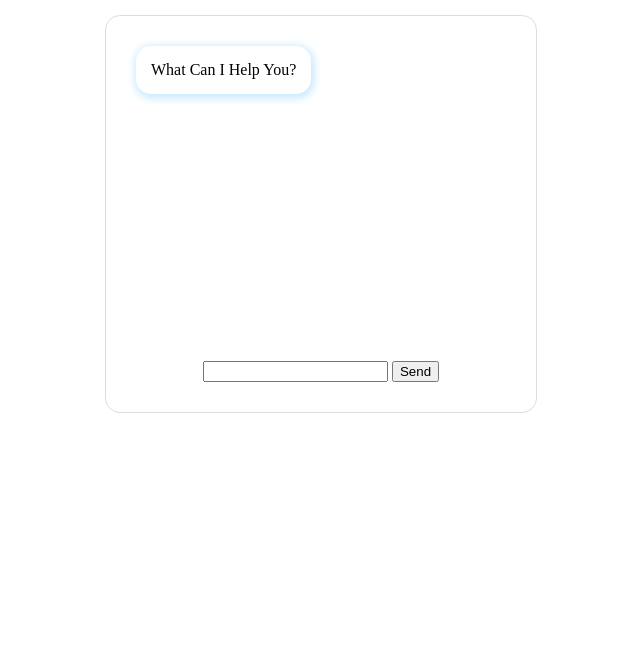
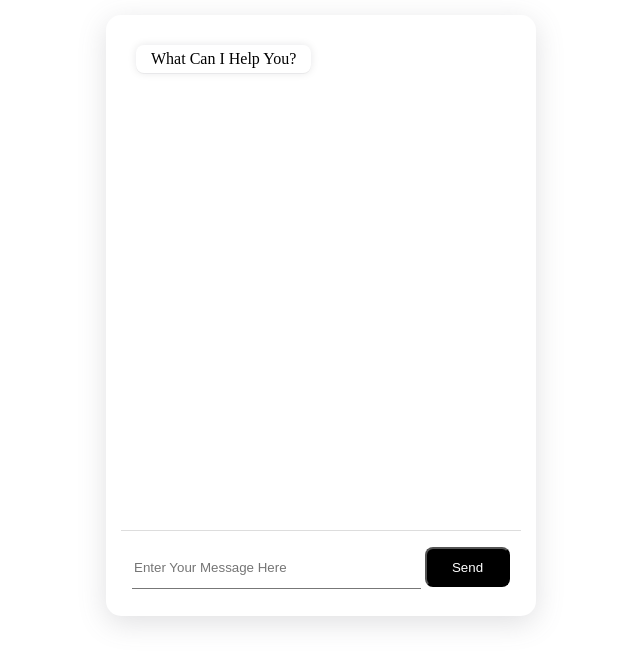
Before and after one commit to JoshL579/flask-chatroom-demo, a Flask app: page /client in a window 1280 px wide. Shown: the top 666 px of the page, without its empty margins (319-959 px from the left). Run offline with Flask 2, Linux system fonts and the light colour scheme; some libraries are stand-ins or nearby versions.

Commit message:
optimize code & butify css

```diff
--- a/templates/client.html
+++ b/templates/client.html
@@ -18,56 +18,56 @@
             </div>
         </div>
         <div class="input-container">
-            <input type="text" id="input">
+            <input type="text" id="input" placeholder="Enter Your Message Here">
             <button id="send">Send</button>
         </div>
     </div>
     <script>
         window.onload = () => {
+            //init
             var socket = io('http://127.0.0.1:5001');
-            const user="client"
+            const user="client";
+
+            //handle msg send
             document.getElementById('send').addEventListener('click', () => {
                 socket.emit('my broadcast event', {data: $('#input').val(), user: user});
             })
+
+            //handle msg receive
             socket.on('response', function(msg, cb) {
-                // $('#log').append('<br>' + $('<div/>').text('-' + (new Date).toLocaleTimeString('en-GB') + ': ' + msg.data).html());
-                console.log(msg.user)
-                if (msg.user === 'client') {
                 $('#history').append(
-                        `<div class="item right">
-                            <div class="item-content right">
+                    `<div class="item ${msg.user===user?'right': 'left'}">
+                        <div class="item-content ${msg.user===user?'right': 'left'}">
                             <span>
                                 ${msg.data}
                             </span>
                         </div>
                     </div>`
                 );
-                } else {
-                    $('#history').append(
-                        `<div class="item left">
-                            <div class="item-content left">
-                                <span>
-                                    ${msg.data}
-                                </span>
-                            </div>
-                        </div>`
-                    );
+                if (cb) cb();
+            });
+
+            // bind enter key
+            $(document).keypress(function(e){
+                if (e.which == 13){
+                    $("#send").click();
                 }
-                if (cb) cb();
             });
         }
     </script>
     <style>
         .container {
+            box-shadow: rgba(100, 100, 111, 0.2) 0px 7px 29px 0px;
             max-width: 400px;
-            border: 1px solid #ddd;
             border-radius: 15px;
             text-align: center;
             padding: 15px;
             margin: 15px auto;
         }
         .history-container {
-            min-height: 300px;
+            height: 500px;
+            overflow: auto;
+            overflow-wrap: normal;
         }
         .item {
             width: calc(100% - 30px);
@@ -75,9 +75,9 @@
         }
         .item-content {
             width: fit-content;
-            padding: 15px;
-            border-radius: 15px;
-            box-shadow: 1px 2px 8px 2px #C5E7FF;
+            padding: 5px 15px;
+            border-radius: 8px;
+            box-shadow: rgba(17, 17, 26, 0.05) 0px 1px 0px, rgba(17, 17, 26, 0.1) 0px 0px 8px;
         }
         .item.left {
             text-align: left;
@@ -92,7 +92,47 @@
             margin-left: auto;
         }
         .input-container {
-            padding: 15px;
+            padding: 15px 0;
+            border-top: solid 1px #ddd;
+            height: 40px
+        }
+        .input-container input {
+            width: calc(75% - 15px);
+            height: 100%;
+            border: none;
+            border-bottom: 1px solid #777;
+        }
+        .input-container input:focus-visible {
+            outline: none;
+            border: none;
+            border-bottom: 1px solid #777;
+        }
+        .input-container button {
+            width: calc(25% - 15px);
+            height: 100%;
+            background-color: #000000;
+            color: #fff;
+            border-radius: 8px;
+        }
+
+        /* scrollbar */
+        /* width */
+        ::-webkit-scrollbar {
+        width: 10px;
+        }
+        /* Track */
+        ::-webkit-scrollbar-track {
+        background: #f1f1f1;
+        }
+        /* Handle */
+        ::-webkit-scrollbar-thumb {
+        background: #888;
+        border-radius: 5px;
+        }
+        /* Handle on hover */
+        ::-webkit-scrollbar-thumb:hover {
+        background: #555;
+        border-radius: 5px;
         }
     </style>
 </body>
```
Also changed, not shown: templates/frontdesk.html (+64 -24 lines). Lines whose indentation alone changed are shown as unchanged.
